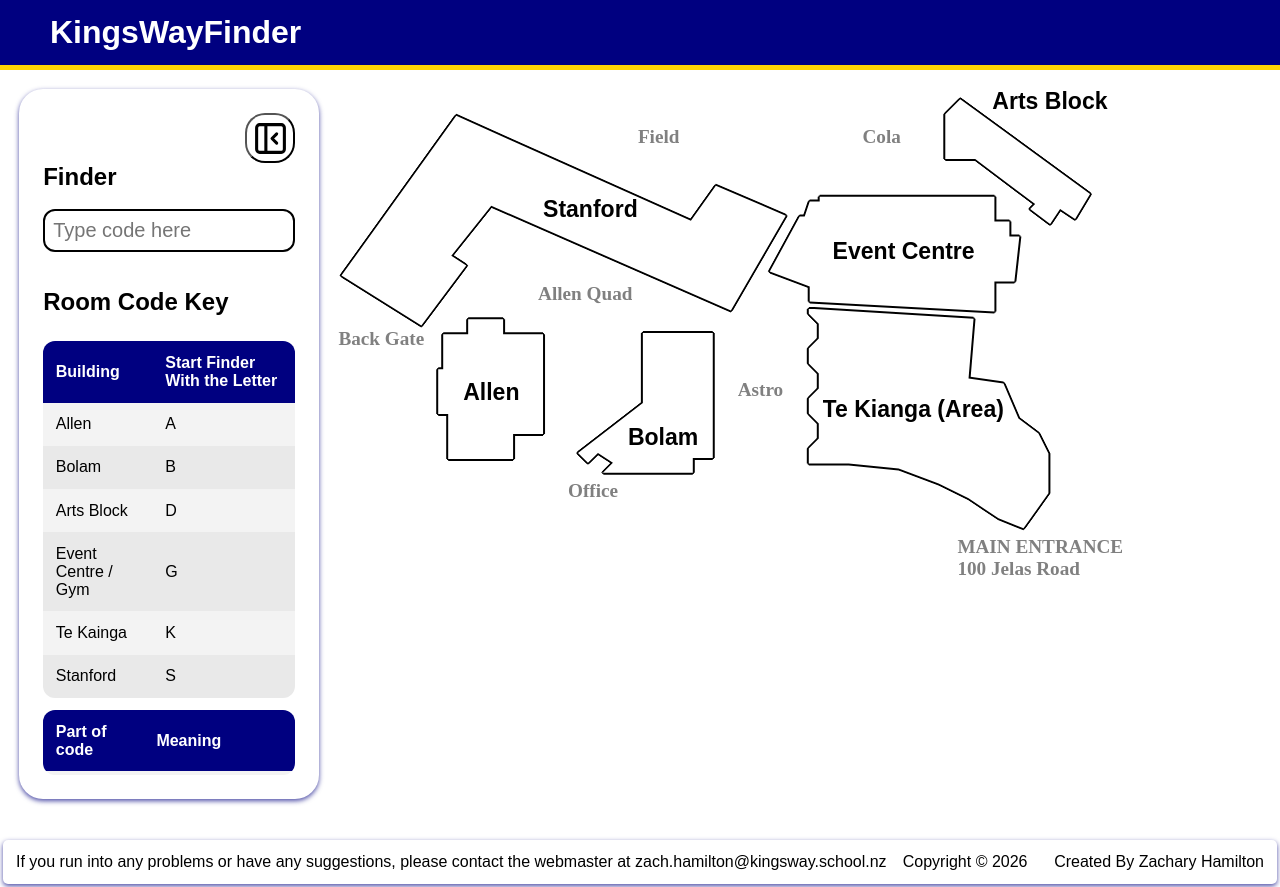
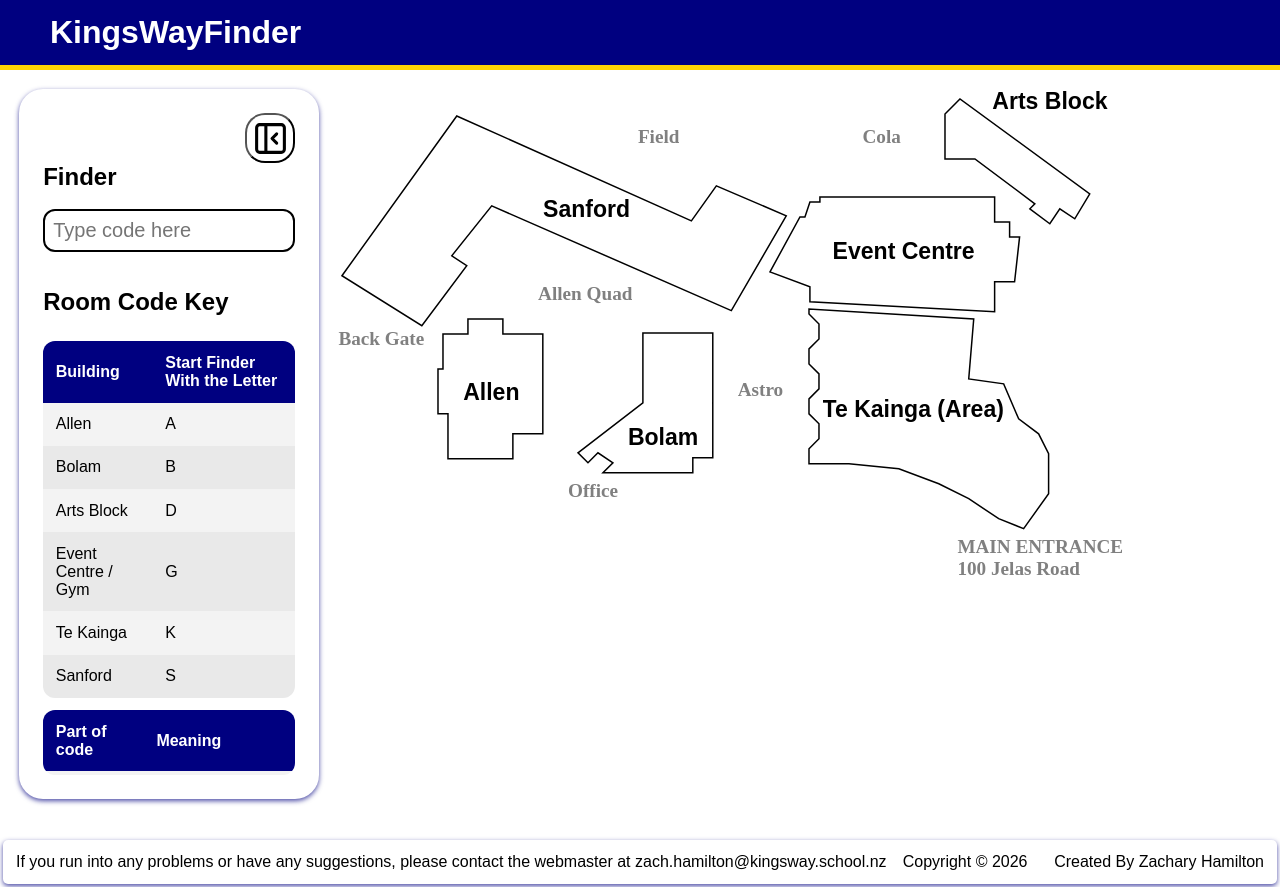
Before and after one commit to ZachHamiton/12DGT-Programing-and-Project-Management, a Flask app: page / in a window 1280 px wide. Run offline with Flask 3, Linux system fonts and the light colour scheme.

Commit message:
Fixed border, used svg and polygon instead of divs

```diff
--- a/KingsWayFinder/website/static/script.js
+++ b/KingsWayFinder/website/static/script.js
@@ -29,11 +29,11 @@ leftSidePannelOpenButton.addEventListener("click", openLeftSidebar);
 
 
 // gets all constances needed for the checkForHighlights function
-const stanfordPolygon = document.getElementById("stanford_polygon");
+const sanfordPolygon = document.getElementById("sanford_polygon");
 const allenPolygon = document.getElementById("allen_polygon");
 const bolamPolygon = document.getElementById("bolam_polygon");
 const ecPolygon = document.getElementById("ec_polygon");
-const teKiangaPolygon = document.getElementById("te-kianga_polygon");
+const teKaingaPolygon = document.getElementById("te-kainga_polygon");
 const artsPolygon = document.getElementById("arts_polygon");
 
 const finderInput = document.getElementById("finder_input");
@@ -69,9 +69,9 @@ function checkForHighlights(){
     if (finderInputValue.length < 6 &&  listOfValidSecondCharacters.includes(secondCharacterFinderInput)){
         // causes the corisponding building to highlight or unhighlight.
         if (firstCharacterFinderInput === "s" ){
-            stanfordPolygon.classList.add("highlighted");
+            sanfordPolygon.classList.add("highlighted");
         }else{
-            stanfordPolygon.classList.remove("highlighted");
+            sanfordPolygon.classList.remove("highlighted");
         }
 
         if (firstCharacterFinderInput === "a"){
@@ -93,9 +93,9 @@ function checkForHighlights(){
         }
 
         if (firstCharacterFinderInput === "k"){
-            teKiangaPolygon.classList.add("highlighted");
+            teKaingaPolygon.classList.add("highlighted");
         }else{
-            teKiangaPolygon.classList.remove("highlighted");
+            teKaingaPolygon.classList.remove("highlighted");
         }
 
         if (firstCharacterFinderInput === "d"){
@@ -107,25 +107,25 @@ function checkForHighlights(){
     }else{
         // checks if the full name has been written out
         // if so that building is highlighted
-        if(String(finderInputValue).toLowerCase() === "stanford"){
-            stanfordPolygon.classList.add("highlighted");
+        if(String(finderInputValue).toLowerCase() === "sanford"){
+            sanfordPolygon.classList.add("highlighted");
         }else if(String(finderInputValue).toLowerCase() === "allen"){
             allenPolygon.classList.add("highlighted");
         }else if(String(finderInputValue).toLowerCase() === "bolam"){
             bolamPolygon.classList.add("highlighted");
         }else if(String(finderInputValue).toLowerCase() === "event centre" || String(finderInputValue).toLowerCase() === "event center" || String(finderInputValue).toLowerCase() === "gym"){
             ecPolygon.classList.add("highlighted");
-        }else if(String(finderInputValue).toLowerCase() === "te kianga"){
-            teKiangaPolygon.classList.add("highlighted");
+        }else if(String(finderInputValue).toLowerCase() === "te kainga"){
+            teKaingaPolygon.classList.add("highlighted");
         }else if(String(finderInputValue).toLowerCase() === "arts" || String(finderInputValue).toLowerCase() === "arts block"){
             artsPolygon.classList.add("highlighted");
         // if nothing has triggered any highlighting everything is unhighlighted
         }else{
-            stanfordPolygon.classList.remove("highlighted");
+            sanfordPolygon.classList.remove("highlighted");
             allenPolygon.classList.remove("highlighted");
             bolamPolygon.classList.remove("highlighted");
             ecPolygon.classList.remove("highlighted");
-            teKiangaPolygon.classList.remove("highlighted");
+            teKaingaPolygon.classList.remove("highlighted");
             artsPolygon.classList.remove("highlighted");
         }
     }
--- a/KingsWayFinder/website/static/styles.css
+++ b/KingsWayFinder/website/static/styles.css
@@ -3,21 +3,21 @@
 /* place to add variables */
 :root{
     /* the top and left positions of all the buildings in the zoomed out map */
-    /* variables are used because these numbers are used more then once throughout the document and have calculations like calc( var(stanford_polygon_left) - 1%) */
-    --stanford_polygon_top:  6.39%;  --stanford_polygon_left: -2.19%;
+    /* variables are used because these numbers are used more then once throughout the document and have calculations like calc( var(sanford_polygon_left) - 1%) */
+    --sanford_polygon_top:  6.39%;  --sanford_polygon_left: -2.19%;
     --allen_polygon_top:     43.5%;  --allen_polygon_left:     9.5%;
     --bolam_polygon_top:     45.96%; --bolam_polygon_left:     24%;
     --ec_polygon_top:        21.66%; --ec_polygon_left:        42.71%;
-    --te-kianga_polygon_top: 42.50%; --te-kianga_polygon_left: 46.62%;
+    --te-kainga_polygon_top: 42.50%; --te-kainga_polygon_left: 46.62%;
     --arts_polygon_top:      4.31%;  --arts_polygon_left:      60.29%;
 
     /* The top and left positions of all the labels of the zoomed ou map */
     /* buildings labels */
-    --stanford_label_top:  22.5%; --stanford_label_left: 20.5%;
+    --sanford_label_top:  22.5%; --sanford_label_left: 20.5%;
     --allen_label_top:     55%;    --allen_label_left:     12.5%;
     --bolam_label_top:     63%;    --bolam_label_left:    29%;
     --ec_label_top:        30%;    --ec_label_left:        49.5%;
-    --te-kianga_label_top: 58%;    --te-kianga_label_left: 48.5%;
+    --te-kainga_label_top: 58%;    --te-kainga_label_left: 48.5%;
     --arts_label_top:      3.25%;  --arts_label_left:      65.5%;
 
     /* other labels */
@@ -200,48 +200,35 @@ tr:nth-child(even){
     position: absolute;
     width: 50%;
     aspect-ratio: 1 / 1; /* makes sure the the polygon containers stay a square to keep the shape of the buildings */
-    /* gives the polygons a outline. border did not work */
-    filter: drop-shadow(1px 1px 0px black)
-            drop-shadow(-1px -1px 0px black)
-            drop-shadow(1px -1px 0px black)
-            drop-shadow(-1px 1px 0px black);
+    overflow: visible; /* make the border visable */
 }
 
 .polygon{
     width: 100%;
     height: 100%;
-    background-color: rgb(255,255,255);
-    transition: background-color 0.3s ease;
+    fill: white; /* background-color but for polygons */
+    stroke: black;  /* border for polygons */
+    stroke-width: 0.3%;  /* border width for polygons */
+    transition: fill 0.3s ease;
 }
 
 
 /* og numbers */
-/* .stanford_polygon_contianer  { top: 100px; left: 100px;}
+/* .sanford_polygon_contianer  { top: 100px; left: 100px;}
 .allen_polygon_contianer     { top: 375px; left: 250px;}
 .bolam_polygon_contianer     { top: 385px; left: 450px;}
 .ec_polygon_contianer        { top: 210px; left: 675px;}
-.te-kianga_polygon_contianer { top: 360px; left: 725px;}
+.te-kainga_polygon_contianer { top: 360px; left: 725px;}
 .arts_polygon_contianer      { top: 85px; left: 900px;} */
 
 
 /* sets the positions of the buildings in the zoomed out map */
-.stanford_polygon_contianer  { top: var(--stanford_polygon_top);  left: var(--stanford_polygon_left);}
+.sanford_polygon_contianer  { top: var(--sanford_polygon_top);  left: var(--sanford_polygon_left);}
 .allen_polygon_contianer     { top: var(--allen_polygon_top);     left: var(--allen_polygon_left);}
 .bolam_polygon_contianer     { top: var(--bolam_polygon_top);     left: var(--bolam_polygon_left);}
 .ec_polygon_contianer        { top: var(--ec_polygon_top);        left: var(--ec_polygon_left);}
-.te-kianga_polygon_contianer { top: var(--te-kianga_polygon_top); left: var(--te-kianga_polygon_left);}
+.te-kainga_polygon_contianer { top: var(--te-kainga_polygon_top); left: var(--te-kainga_polygon_left);}
 .arts_polygon_contianer      { top: var(--arts_polygon_top);      left: var(--arts_polygon_left);}
-
-
-
-/* sets the clip path for the differant buildings which is what gives them there distinct shape */
-#stanford_polygon{ clip-path: polygon(5% 34%, 28% 2%, 75% 23%, 80% 16%, 94% 22%, 83% 41%, 35% 20%, 27% 30%, 30% 32%, 21% 44%);}
-#allen_polygon{clip-path: polygon(7% 1%, 14% 1%, 14% 4%, 22% 4%, 22% 24%, 16% 24%, 16% 29%, 3% 29%, 3% 20%, 1% 20%, 1% 11%, 2% 11%, 2% 4%, 7% 4%);}
-#bolam_polygon{clip-path: polygon(13% 1%, 27% 1%, 27% 26%, 23% 26%, 23% 29%, 5% 29%, 7% 27%, 4% 25%, 2% 27%, 0% 25%, 13% 15%);}
-#ec_polygon {clip-path: polygon(11% 1%, 46% 1%, 46% 6%, 49% 6%, 49% 9%, 51% 9%, 50% 18%, 46% 18%, 46% 24%, 9% 22%, 9% 19%, 1% 16%, 7% 5%, 8% 5%, 9% 2%, 11% 2%);}
-#te-kianga_polygon { clip-path: polygon(34% 2%, 33% 14%, 40% 15%, 43% 22%, 47% 25%, 49% 29%, 49% 37%, 44% 44%, 39% 42%, 33% 38%, 27% 35%, 19% 32%, 9% 31%, 1% 31%, 1% 28%, 3% 26%, 3% 23%, 1% 21%, 1% 18%, 3% 16%, 3% 13%, 1% 11%, 1% 8%, 3% 6%, 3% 3%, 1% 1%, 1% 0%);}
-#arts_polygon {clip-path: polygon(30% 20%, 27% 25%, 24% 23%, 22% 26%, 18% 23%, 19% 22%, 7% 13%, 1% 13%, 1% 4%, 4% 1%);}
-
 
 
 /* styles that labels for the buildin */
@@ -252,11 +239,11 @@ tr:nth-child(even){
 }
 
 /* sets the positions of the labels */
-.stanford_label  { top: var(--stanford_label_top);  left: var(--stanford_label_left); }
+.sanford_label  { top: var(--sanford_label_top);  left: var(--sanford_label_left); }
 .allen_label     { top: var(--allen_label_top);     left: var(--allen_label_left); }
 .bolam_label     { top: var(--bolam_label_top);     left: var(--bolam_label_left); }
 .ec_label        { top: var(--ec_label_top);        left: var(--ec_label_left); }
-.te-kianga_label { top: var(--te-kianga_label_top); left: var(--te-kianga_label_left); }
+.te-kainga_label { top: var(--te-kainga_label_top); left: var(--te-kainga_label_left); }
 .arts_label      { top: var(--arts_label_top);      left: var(--arts_label_left); }
 
 
@@ -298,24 +285,29 @@ tr:nth-child(even){
     width: 80%;
 }
 
+#left_sidebar_open_button{
+    margin: 1%;
+}
+
+
+
+/* ===================== */
+/* JS toggleable classes */
+/* ===================== */
 
 /* everything with the hidden class will not be visable or clickable */
 .hidden {
     display: none;
 }
 
+/* makes the map take up the whole screen */
 .width100{
    width: 125%;
 }
 
-#left_sidebar_open_button{
-    margin: 1%;
-}
-
-
 /* everything that is given this class will highlight */
 .highlighted{
-    background-color: yellowgreen;
+    fill: yellowgreen;
 }
 
 
@@ -369,18 +361,18 @@ tr:nth-child(even){
 
 
 /* moving 1 % to the right */
-.stanford_polygon_contianer  { top: var(--stanford_polygon_top);  left: calc(var(--stanford_polygon_left) + 1%);}
+.sanford_polygon_contianer  { top: var(--sanford_polygon_top);  left: calc(var(--sanford_polygon_left) + 1%);}
 .allen_polygon_contianer     { top: var(--allen_polygon_top);     left: calc(var(--allen_polygon_left) + 1%); }
 .bolam_polygon_contianer     { top: var(--bolam_polygon_top);     left: calc(var(--bolam_polygon_left) + 1%); }
 .ec_polygon_contianer        { top: var(--ec_polygon_top);        left: calc(var(--ec_polygon_left) + 1%); }
-.te-kianga_polygon_contianer { top: var(--te-kianga_polygon_top); left: calc(var(--te-kianga_polygon_left) + 1%); }
+.te-kainga_polygon_contianer { top: var(--te-kainga_polygon_top); left: calc(var(--te-kainga_polygon_left) + 1%); }
 .arts_polygon_contianer      { top: var(--arts_polygon_top);      left: calc(var(--arts_polygon_left) + 1%); }
 
-.stanford_label  { top: var(--stanford_label_top);  left: calc(var(--stanford_label_left) + 1%); }
+.sanford_label  { top: var(--sanford_label_top);  left: calc(var(--sanford_label_left) + 1%); }
 .allen_label     { top: var(--allen_label_top);     left: calc(var(--allen_label_left) + 1%); }
 .bolam_label     { top: var(--bolam_label_top);     left: calc(var(--bolam_label_left) + 1%); }
 .ec_label        { top: var(--ec_label_top);        left: calc(var(--ec_label_left) + 1%); }
-.te-kianga_label { top: var(--te-kianga_label_top); left: calc(var(--te-kianga_label_left) + 1%); }
+.te-kainga_label { top: var(--te-kainga_label_top); left: calc(var(--te-kainga_label_left) + 1%); }
 .arts_label      { top: var(--arts_label_top);      left: calc(var(--arts_label_left) + 1%); }
 
 .field_label          { top: var(--field_label_top);          left: calc(var(--field_label_left) + 1%); }
--- a/KingsWayFinder/website/templates/map.html
+++ b/KingsWayFinder/website/templates/map.html
@@ -46,7 +46,7 @@
                             <tr><td>Arts Block</td><td>D</td></tr>
                             <tr><td>Event Centre / Gym</td><td>G</td></tr>
                             <tr><td>Te Kainga</td><td>K</td></tr>
-                            <tr><td>Stanford</td><td>S</td></tr>
+                            <tr><td>Sanford</td><td>S</td></tr>
                         </tbody>
 
                     </table>
@@ -76,45 +76,39 @@
             <button class = "left_sidebar_button hidden" id = "left_sidebar_open_button"><img class = "left_sidebar_button_image" src = "{{ url_for('static', filename='images/open_side_panal_left.svg') }}" alt = "Open left side pannal icon"></button>
 
 
-            <!-- divs that clip path into the shapes of the buildings -->
+            <!-- creates the differant shapes for the buildings by making an svg and puting a polygon insided it with speicfic points to make differant points -->
+            <svg class="polygon_container sanford_polygon_contianer" viewBox="0 0 100 100">
+                <polygon class="polygon" id="sanford_polygon" points="5,34 28,2 75,23 80,16 94,22 83,41 35,20 27,30 30,32 21,44"></polygon>
+            </svg>
+
+            <svg class="polygon_container allen_polygon_contianer" viewBox="0 0 100 100" >
+                <polygon class="polygon" id="allen_polygon" points="7,1 14,1 14,4 22,4 22,24 16,24 16,29 3,29 3,20 1,20 1,11 2,11 2,4 7,4"></polygon>
+            </svg>
+
+            <svg class="polygon_container bolam_polygon_contianer" viewBox="0 0 100 100" >
+                <polygon class="polygon" id="bolam_polygon" points="13,1 27,1 27,26 23,26 23,29 5,29 7,27 4,25 2,27 0,25 13,15"></polygon>
+            </svg>
+
+            <svg class="polygon_container ec_polygon_contianer" viewBox="0 0 100 100" >
+                <polygon class="polygon" id="ec_polygon" points="11,1 46,1 46,6 49,6 49,9 51,9 50,18 46,18 46,24 9,22 9,19 1,16 7,5 8,5 9,2 11,2"></polygon>
+            </svg>
+
+            <svg class="polygon_container te-kainga_polygon_contianer" viewBox="0 0 100 100" >
+                <polygon class="polygon" id="te-kainga_polygon" points="34,2 33,14 40,15 43,22 47,25 49,29 49,37 44,44 39,42 33,38 27,35 19,32 9,31 1,31 1,28 3,26 3,23 1,21 1,18 3,16 3,13 1,11 1,8 3,6 3,3 1,1 1,0"></polygon>
+            </svg>
+
+            <svg class="polygon_container arts_polygon_contianer" viewBox="0 0 100 100">
+                <polygon class="polygon" id="arts_polygon" points="30,20 27,25 24,23 22,26 18,23 19,22 7,13 1,13 1,4 4,1"></polygon>
+            </svg>
 
 
-            <div class="polygon_container stanford_polygon_contianer"> <!-- the first div is the clip pathed divs container for the shape to apear correctaly this div must be the same aspect ratio as when the clip path was being drawn in this case the aspect ratio is 1:1 -->
-                <div class="polygon" id = "stanford_polygon" href = "youtube.com"></div> <!-- This is the div that the clip path will be applied too -->
-
-            </div>
-
-            <div class="polygon_container allen_polygon_contianer">
-                <div class="polygon" id = "allen_polygon">
-                </div>
-            </div>
-
-            <div class="polygon_container bolam_polygon_contianer">
-                <div class="polygon" id = "bolam_polygon">
-                </div>
-            </div>
-
-            <div class="polygon_container ec_polygon_contianer">
-                <div class="polygon" id = "ec_polygon" >
-                </div>
-            </div>
-
-            <div class="polygon_container te-kianga_polygon_contianer">
-                <div class="polygon" id = "te-kianga_polygon">
-                </div>
-            </div>
-
-            <div class="polygon_container arts_polygon_contianer">
-                <div class="polygon" id = "arts_polygon">
-                </div>
-            </div>
 
             <!-- labels for the buildings -->
-            <h1 class = "building_label stanford_label">Stanford</h1>
+            <h1 class = "building_label sanford_label">Sanford</h1>
             <h1 class = "building_label allen_label">Allen</h1>
             <h1 class = "building_label bolam_label">Bolam</h1>
             <h1 class = "building_label ec_label ">Event Centre</h1>
-            <h1 class = "building_label te-kianga_label ">Te Kianga (Area)</h1>
+            <h1 class = "building_label te-kainga_label ">Te Kainga (Area)</h1>
             <h1 class = "building_label arts_label">Arts Block</h1>
 
 
```
